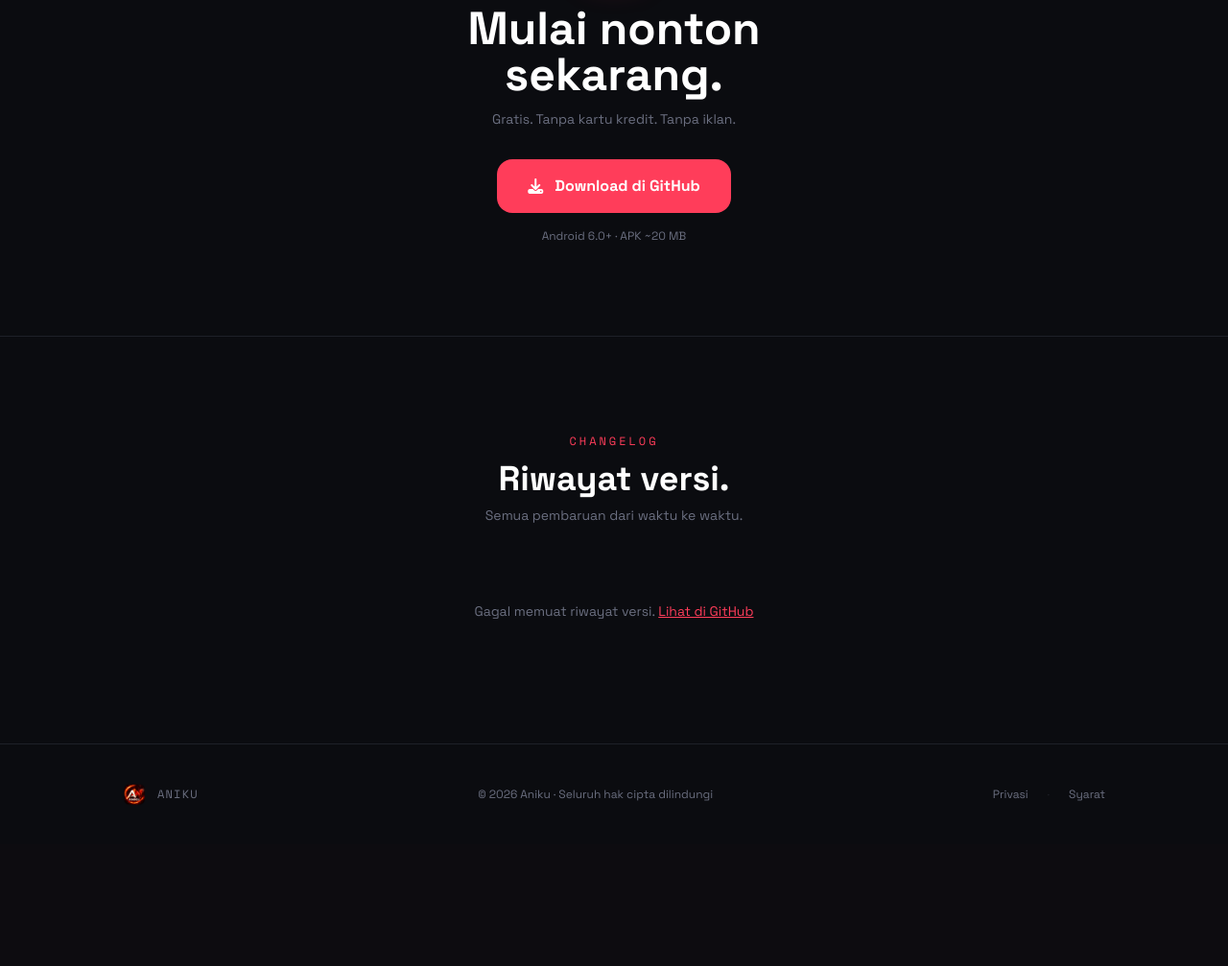
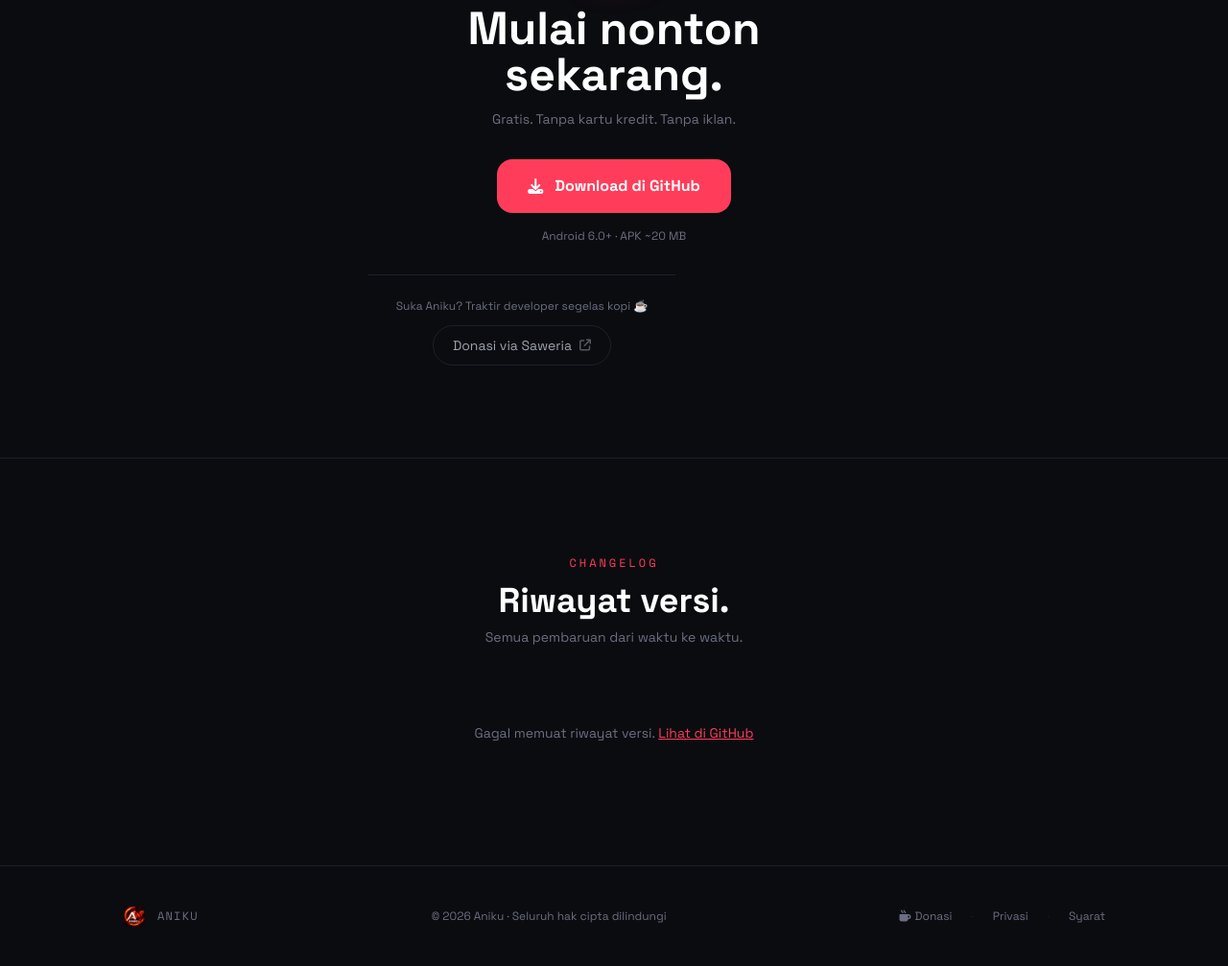
Before and after one commit to RMBLOGG/aniku-download, a Flask app: page / in a window 1280 px wide. Shown: the part 3138-4145 px from the top of the page at 96% size. Before the commit the page ends 3977 px from the top, so only its background shows below. Run offline with Flask 3, Linux system fonts and the light colour scheme; some libraries are stand-ins or nearby versions.

Commit message:
Add files via upload

```diff
--- a/templates/index.html
+++ b/templates/index.html
@@ -346,6 +346,16 @@
         <span id="dl-label-2">Memuat…</span>
       </a>
       <p class="text-dim text-xs mt-4">Android 6.0+ · APK ~20 MB</p>
+
+      <div class="mt-8 pt-6 border-t border-edge w-full max-w-xs text-center">
+        <p class="text-dim text-xs mb-3">Suka Aniku? Traktir developer segelas kopi ☕</p>
+        <a href="https://saweria.co/Dayynime" target="_blank" rel="noopener"
+           class="inline-flex items-center gap-2 px-5 py-2.5 rounded-full border border-edge text-sm text-mid hover:text-bone hover:border-muted transition-all group">
+          <img src="https://saweria.co/favicon.ico" class="w-4 h-4 rounded" onerror="this.style.display='none'" />
+          Donasi via Saweria
+          <i class="fa-solid fa-arrow-up-right-from-square text-xs opacity-50 group-hover:opacity-100 transition-opacity"></i>
+        </a>
+      </div>
     </div>
   </section>
 
@@ -376,6 +386,11 @@
       </div>
       <p class="text-dim text-xs text-center">© 2026 Aniku · Seluruh hak cipta dilindungi</p>
       <div class="flex items-center gap-5 text-xs text-dim">
+        <a href="https://saweria.co/Dayynime" target="_blank" rel="noopener"
+           class="hover:text-bone transition-colors flex items-center gap-1">
+          <i class="fa-solid fa-mug-hot text-xs"></i> Donasi
+        </a>
+        <span class="opacity-20">·</span>
         <a href="#" onclick="openModal('modal-privasi'); return false;" class="hover:text-bone transition-colors">Privasi</a>
         <span class="opacity-20">·</span>
         <a href="#" onclick="openModal('modal-syarat'); return false;" class="hover:text-bone transition-colors">Syarat</a>
```
